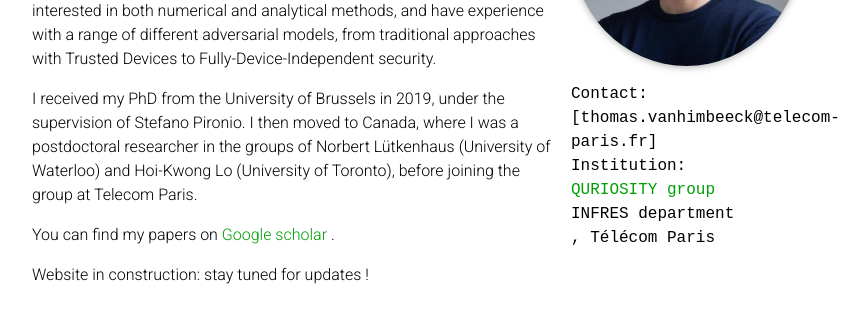
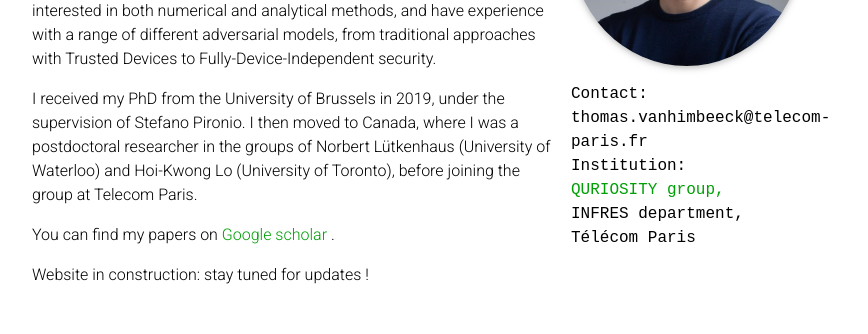
Before and after one commit to tvanhimbeeck/website-old, a Jekyll site: the page built from _pages/about.md, in a window 1280 px wide. Shown: the part 346-680 px from the top of the page, without its empty margins (223-1091 px from the left). Built offline with Jekyll 4.4.1, drawn with Linux system fonts in a browser that asks for light colours; full-size pictures stand in for the smaller copies a plugin makes; comment, search, counter and statistics services are not loaded; a style sheet for code colours, icons or effects is not loaded; some of the changed lines change nothing that is shown.

Commit message:
Fixed institution info

```diff
--- a/_pages/about.md
+++ b/_pages/about.md
@@ -10,14 +10,15 @@ profile:
   image_circular: true # crops the image to make it circular
   address: >
     <p> Contact:</p>
-    <p> [thomas.vanhimbeeck@telecom-paris.fr] </p>
+    <p> thomas.vanhimbeeck@telecom-paris.fr </p>
+    <p> </p>
     <p> Institution:</p>
-    <p> <a href='https://iqa.telecom-paris.fr/'>QURIOSITY group</a> </p>
-    <p> INFRES department</p>
-    <p>, Télécom Paris </p>
+    <p> <a href='https://iqa.telecom-paris.fr/'>QURIOSITY group,</a> </p>
+    <p> INFRES department,</p>
+    <p>Télécom Paris </p>
 
 
-news: false  # idncludes a list of news items
+news: false  # includes a list of news items
 selected_papers: false # includes a list of papers marked as "selected={true}"
 social: false  # includes social icons at the bottom of the page
 
```
